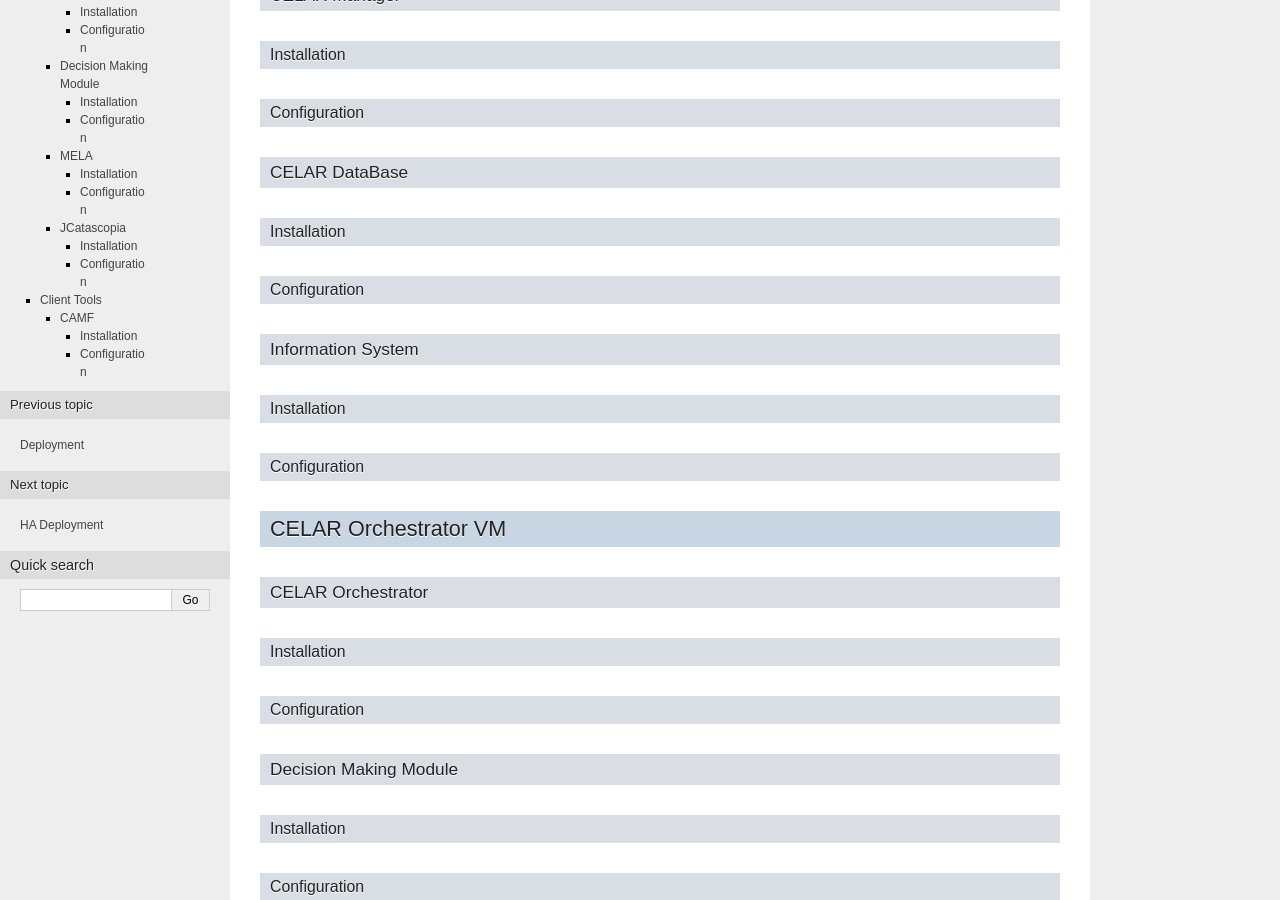
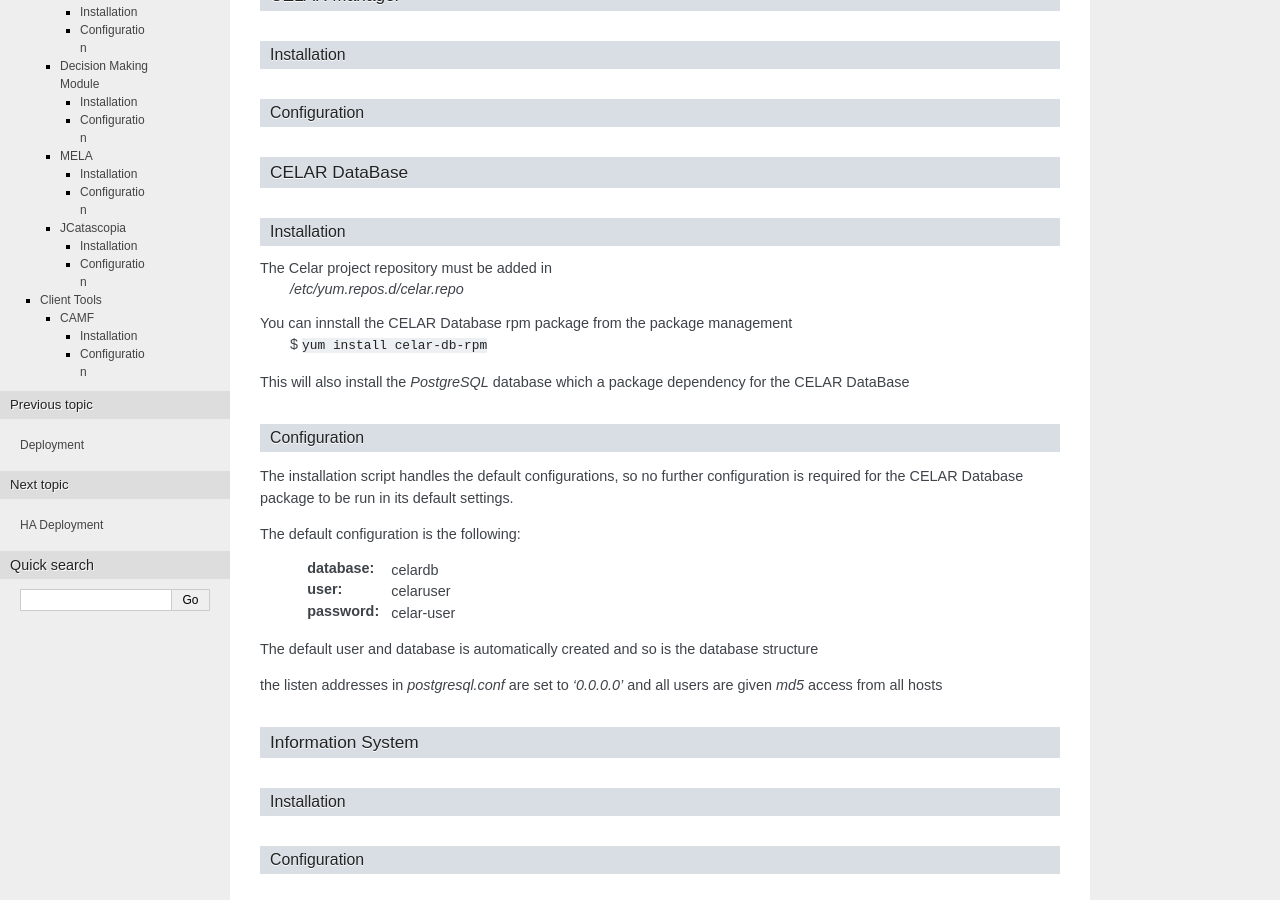
Before and after one commit to giagiannis/celar-documentation, a Sphinx documentation site: the page built from source/sections/install.rst, in a window 1280 px wide and 900 px high, scrolled down 465 px. Built offline with Sphinx 7.4.7, drawn with Linux system fonts in a browser that asks for light colours.

Commit message:
added CelarDB install/config

```diff
--- a/source/sections/install.rst
+++ b/source/sections/install.rst
@@ -17,12 +17,33 @@
 ~~~~~~~~~~~~
 Configuration
 ~~~~~~~~~~~~~
+
 CELAR DataBase
-^^^^^^^^^^^^^
+^^^^^^^^^^^^^^
+
 Installation
 ~~~~~~~~~~~~
+The Celar project repository must be added in
+ */etc/yum.repos.d/celar.repo*
+You can innstall the CELAR Database rpm package from the package management
+ $ ``yum install celar-db-rpm``
+
+This will also install the *PostgreSQL* database which a package dependency for the CELAR DataBase
+
 Configuration
 ~~~~~~~~~~~~~
+The installation script handles the default configurations, so no further configuration is required for the CELAR Database package to be run in its default settings.
+
+The default configuration is the following:
+
+ :database: celardb
+ :user: celaruser
+ :password: celar-user
+
+The default user and database is automatically created and so is the database structure
+
+the listen addresses in *postgresql.conf* are set to  *'0.0.0.0'* and all users are given *md5* access from all hosts
+
 Information System
 ^^^^^^^^^^^^^^^^^^
 Installation
```
